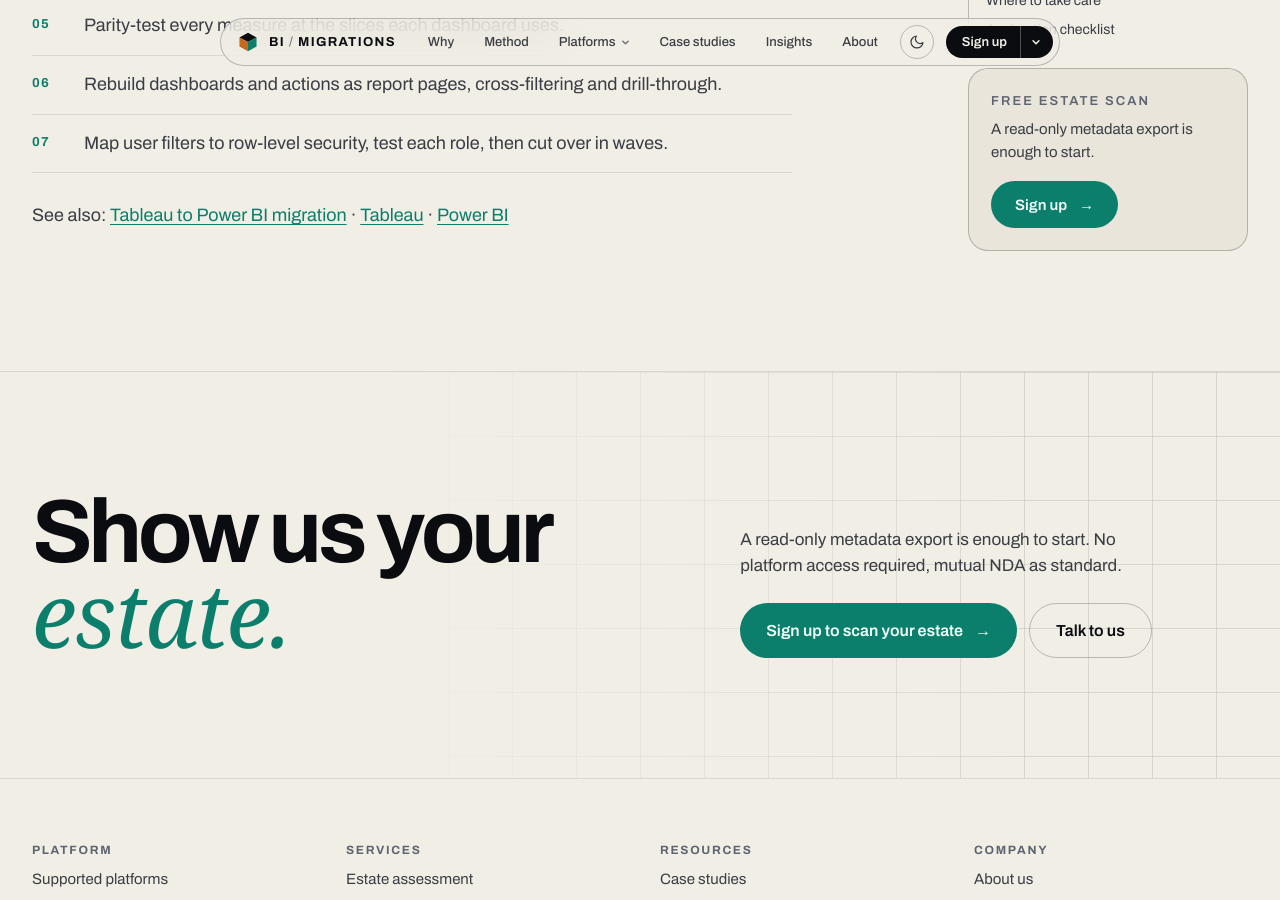
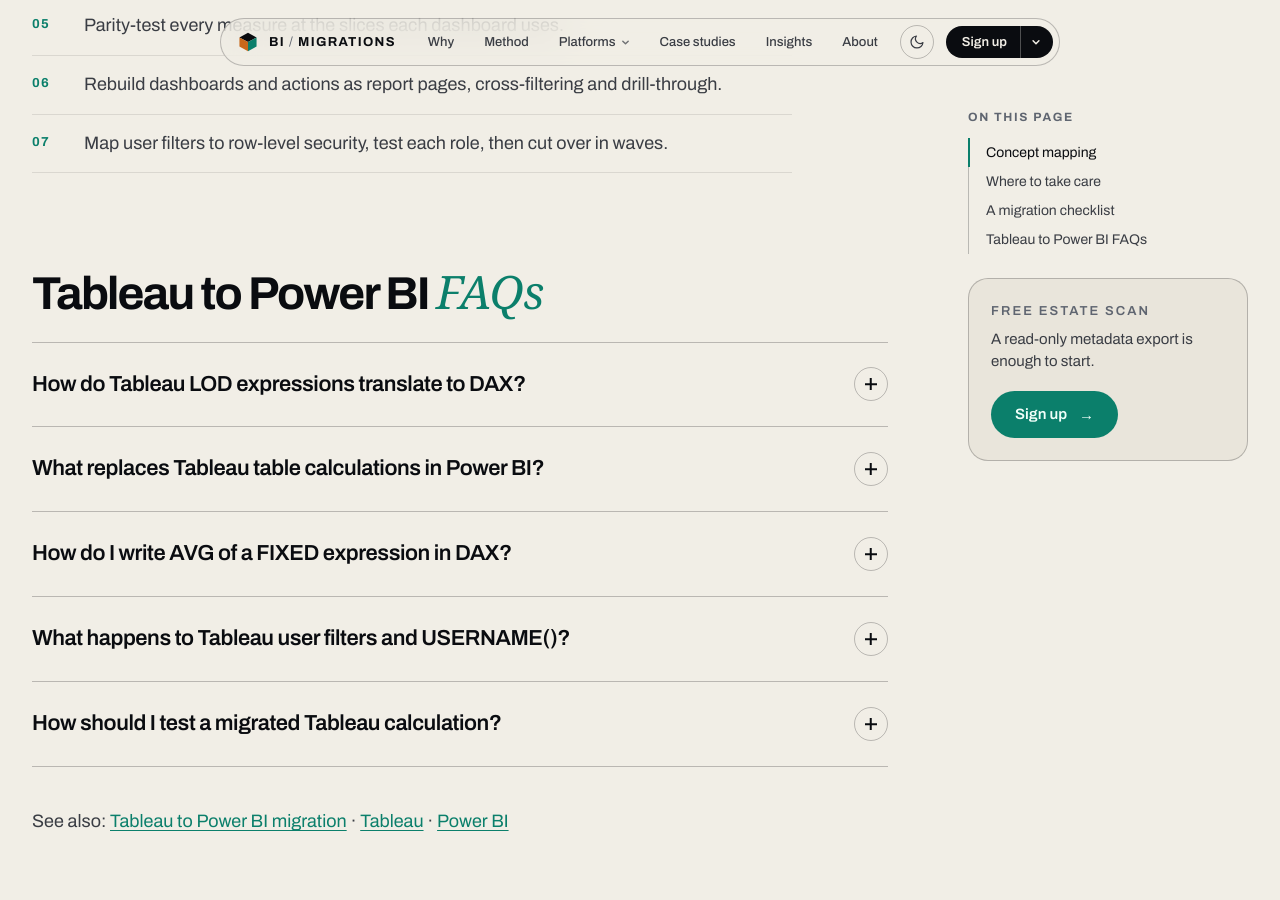
Before and after one commit to BIMigrations/www, a Jekyll site: the page built from _guides/tableau-to-power-bi.md, in a window 1280 px wide and 900 px high, scrolled down 3091 px. Built offline with Jekyll 4.4.1, drawn with Linux system fonts in a browser that asks for light colours; some web fonts are replaced.

Commit message:
Tableau guide: add FAQ with extractable answers (FAQPage schema via page.faqs)

```diff
--- a/_guides/tableau-to-power-bi.md
+++ b/_guides/tableau-to-power-bi.md
@@ -6,6 +6,17 @@ description: "How Tableau calculated fields, LOD expressions, table calculations
 from: Tableau
 to: Power BI
 order: 2
+faqs:
+  - q: How do Tableau LOD expressions translate to DAX?
+    a: "`{FIXED ...}` usually becomes `CALCULATE` with `ALLEXCEPT` or `REMOVEFILTERS`, `{INCLUDE ...}` becomes a measure that iterates a finer grain with `SUMX` over `VALUES`, and `{EXCLUDE ...}` becomes `CALCULATE` removing that dimension's filters. The part that needs care is filters: Tableau computes `FIXED` before dimension filters but after context filters, while DAX applies filter context unless you remove it explicitly."
+  - q: What replaces Tableau table calculations in Power BI?
+    a: "`RUNNING_SUM` and `WINDOW_AVG` map to `WINDOW` or visual calculations, `LOOKUP` and `PREVIOUS_VALUE` map to `OFFSET`, and `RANK` maps to `RANKX` or `INDEX`. A table calculation's result depends on its addressing and partitioning, which can differ from sheet to sheet, so record the addressing for each use first. One Tableau calculation often becomes several DAX measures."
+  - q: How do I write AVG of a FIXED expression in DAX?
+    a: "An expression such as `AVG({FIXED [Customer] : SUM([Sales])})` needs an explicit iterator, for example `AVERAGEX(VALUES(Customer[Customer]), [Sales])`."
+  - q: What happens to Tableau user filters and USERNAME()?
+    a: "`USERNAME()` and `ISMEMBEROF()` map to row-level security using `USERPRINCIPALNAME()`. Test each role separately before cutover."
+  - q: How should I test a migrated Tableau calculation?
+    a: "Parity-test every measure at the slices each dashboard actually uses, with the same filters applied, not only at the grand total."
 ---
 
 This guide covers the part of a [Tableau to Power BI migration](/tableau-to-power-bi/) that takes the most time when it's done by hand: turning Tableau calculations into DAX. The two languages look similar, but they evaluate differently. Tableau calculates in the context of the marks in a view, while DAX calculates in the filter context of a semantic model.
@@ -56,4 +67,8 @@ Calculations that mix fields from a primary and a secondary data source rely on
 6. Rebuild dashboards and actions as report pages, cross-filtering and drill-through.
 7. Map user filters to row-level security, test each role, then cut over in waves.
 
+## Tableau to Power BI *FAQs*
+
+{% include faq.html items=page.faqs %}
+
 See also: [Tableau to Power BI migration](/tableau-to-power-bi/) · [Tableau](/platforms/tableau/) · [Power BI](/platforms/power-bi/)
```
